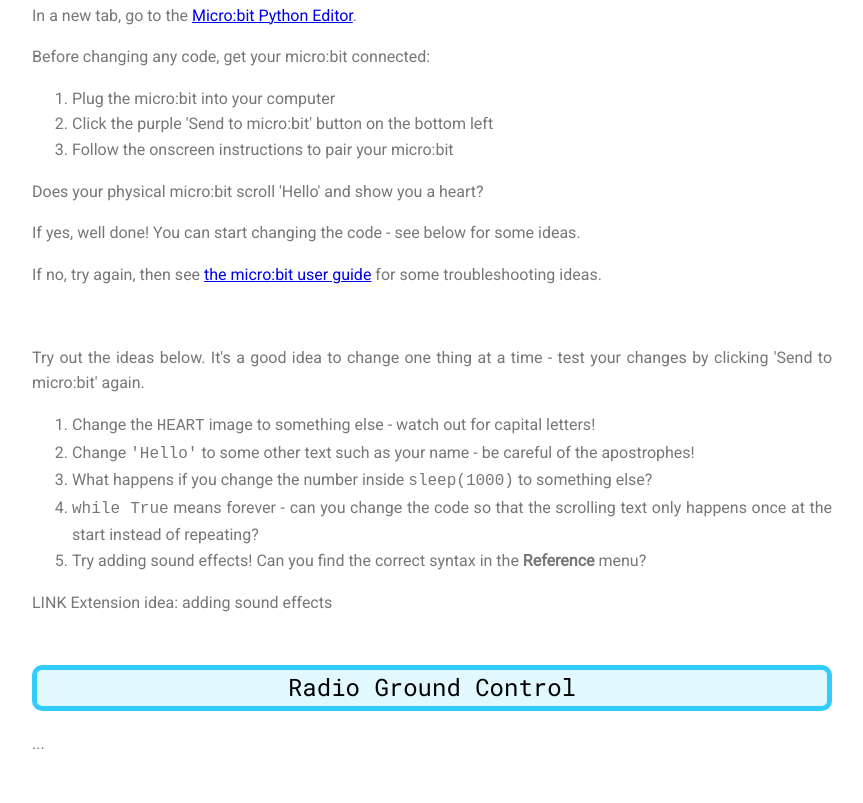
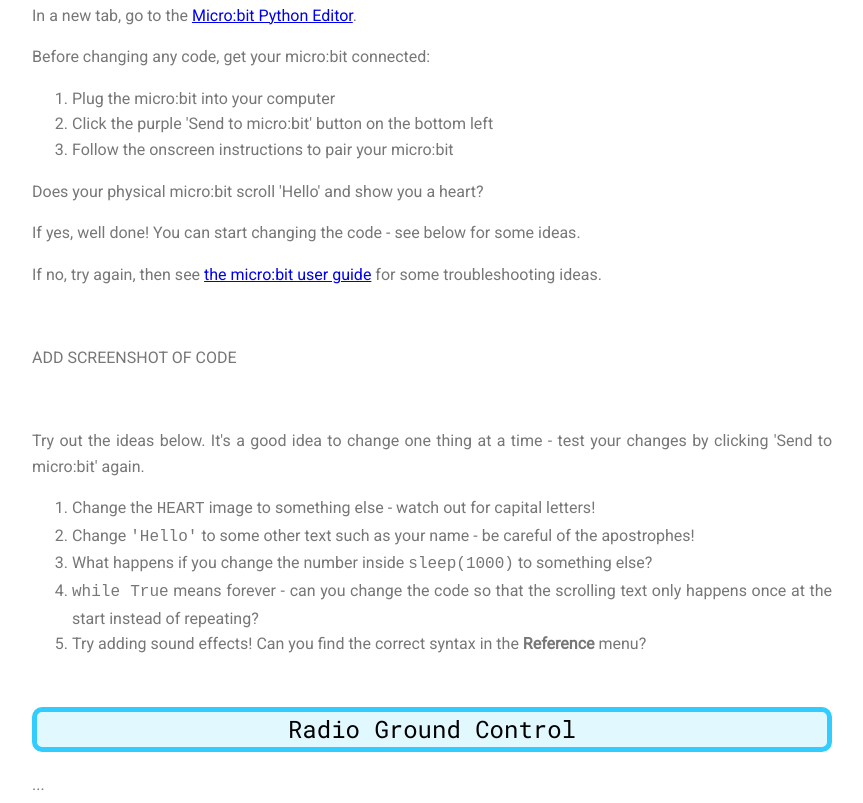
Before and after one commit to Isioviel/PyConUK2025, a plain HTML site: page docs/code-a-satellite.html in a window 1280 px wide. Shown: the part 505-1308 px from the top of the page, without its empty margins (208-1071 px from the left). Drawn offline with Linux system fonts and the light colour scheme.

Commit message:
update instructions

```diff
--- a/docs/code-a-satellite.html
+++ b/docs/code-a-satellite.html
@@ -47,6 +47,8 @@
             <p>If yes, well done! You can start changing the code - see below for some ideas.</p>
             <p>If no, try again, then see <a href="https://microbit.org/get-started/user-guide/transfer-code-to-the-microbit/#introduction" target="_blank">the micro:bit user guide</a> for some troubleshooting ideas.</p>
             <br>
+            <p>ADD SCREENSHOT OF CODE</p>
+            <br>
             <p>Try out the ideas below. It's a good idea to change one thing at a time - test your changes by clicking 'Send to micro:bit' again.</p>
             <ol>
                 <li>Change the <code>HEART</code> image to something else - watch out for capital letters!</li>
@@ -55,7 +57,6 @@
                 <li><code>while True</code> means forever - can you change the code so that the scrolling text only happens once at the start instead of repeating?</li>
                 <li>Try adding sound effects! Can you find the correct syntax in the <strong>Reference</strong> menu?</li>
             </ol>
-            <p>LINK Extension idea: adding sound effects</p>
         </div>
 
         <div id="radio" class="content">
```
